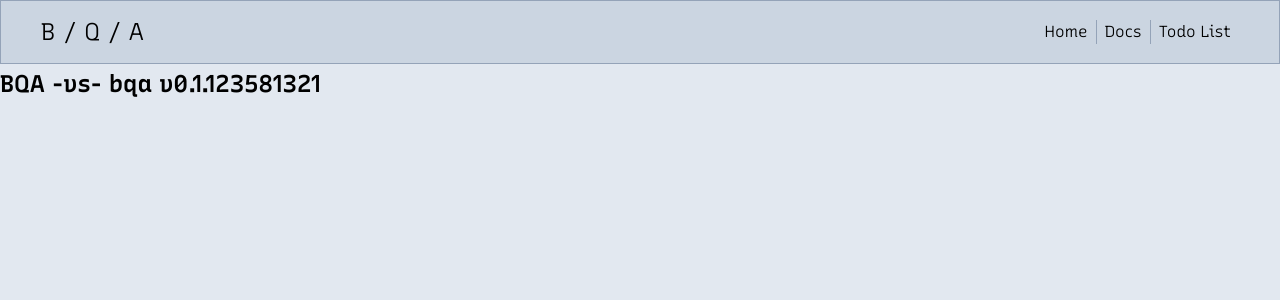
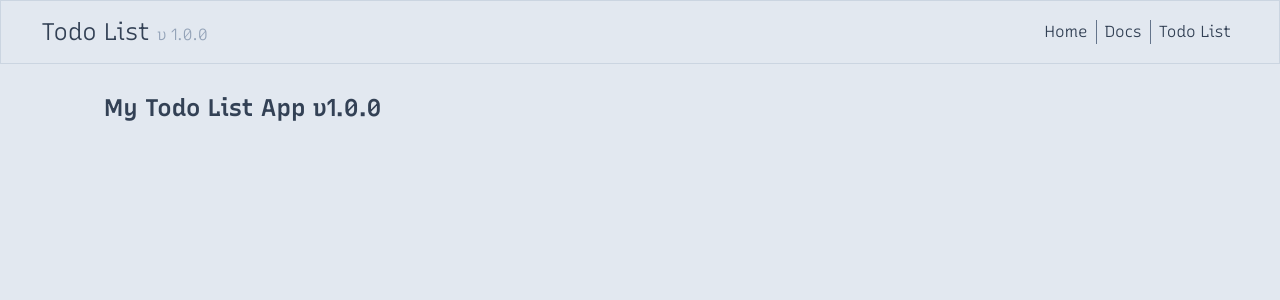
Before and after one commit to bqanderson/intro-nextjs, a Next.js app: page / in a window 1280 px wide. Shown: the top 300 px of the page. Built offline with nearby package versions, Linux system fonts and the light colour scheme.

Commit message:
update files and styles

```diff
--- a/app/(dashboard)/layout.tsx
+++ b/app/(dashboard)/layout.tsx
@@ -1,9 +1,11 @@
+import { Fragment } from 'react'
+
 const DashboardLayout = ({ children }: { children: React.ReactNode }) => {
   return (
-    <div>
-      <h1 className='text-lg font-semibold'>Todo List</h1>
+    <Fragment>
+      <h1 className='text-lg font-semibold text-slate-700'>Todo List</h1>
       { children }
-    </div>
+    </Fragment>
   )
 }
 
--- a/app/(dashboard)/todos/page.tsx
+++ b/app/(dashboard)/todos/page.tsx
@@ -1,3 +1,4 @@
+import TodoList from '@/components/TodoList'
 import db from '@/utils/db'
 
 const getTodoList = async () => {
@@ -15,9 +16,7 @@ const SettingsPage = async () => {
   const todoList = await getTodoList()
 
   return (
-    <div>
-      <h1 className="text-base font-semibold">Todo List Page</h1>
-    </div>
+    <TodoList todoList={ todoList } />
   )
 }
 
--- a/app/docs/[[...slug]]/page.tsx
+++ b/app/docs/[[...slug]]/page.tsx
@@ -1,8 +1,8 @@
 const DocsSlugPage = ({ params }: any) => {
   return (
-    <div>
-      <h1 className='text-lg font-semibold'>{ params.slug } Documentation</h1>
-    </div>
+    <h1 className='text-lg font-semibold text-slate-700 capitalize'>
+      { params.slug } Documentation
+    </h1>
   )
 }
 
--- a/app/layout.tsx
+++ b/app/layout.tsx
@@ -29,21 +29,23 @@ export default function RootLayout({
   return (
     <html lang="en">
       <body className={`${recursive.variable} bg-slate-200`}>
-        <header className='flex justify-between items-center h-xl py-xs px-lg bg-slate-300 border border-slate-400'>
-          <h1 className='text-lg'>B / Q / A</h1>
+        <header className='flex justify-between items-center h-xl py-xs px-lg bg-slate-200 border border-slate-300'>
+          <h1 className='text-lg text-slate-700'>
+            Todo List <span className='text-base text-slate-400'>v 1.0.0</span>
+          </h1>
           <nav>
-            <ul className='flex items-center divide-x divide-slate-400'>
+            <ul className='flex items-center divide-x divide-slate-500'>
               { links.map( link => (
-                <li className='px-xs transition-all hover:link-hover' key={ link.href }>
+                <li className='text-slate-700 px-xs transition-all hover:link-hover' key={ link.href }>
                   <Link href={ link.href }>{ link.label }</Link>
                 </li>
               )) }
             </ul>
           </nav>
         </header>
-        <div>
+        <section className='px-2xl py-md'>
           { children }
-        </div>
+        </section>
       </body>
     </html>
   )
--- a/app/page.tsx
+++ b/app/page.tsx
@@ -1,7 +1,7 @@
 export default function Home() {
   return (
     <div>
-      <h1 className='text-lg font-semibold'>BQA -vs- bqa v0.1.123581321</h1>
+      <h1 className='text-lg font-semibold text-slate-700'>My Todo List App v1.0.0</h1>
     </div>
   )
 }
--- a/components/Todo.tsx
+++ b/components/Todo.tsx
@@ -1,6 +1,6 @@
 import { TodoItem } from '@/utils/todos.model'
 
-const Todo = ( todo: TodoItem ) => {
+const Todo = ({ todo }: { todo: TodoItem }) => {
   return (
     <div>{ todo.content }</div>
   )
--- a/components/TodoList.tsx
+++ b/components/TodoList.tsx
@@ -1,7 +1,12 @@
-const TodoList = () => {
-  return (
-    <div>TodoList</div>
-  )
-}
+import { TodoItem } from '@/utils/todos.model'
+import Todo from './Todo'
+
+const TodoList = ({ todoList }: { todoList: TodoItem[] }) => (
+    <div>
+      { todoList.map(todo => (
+        <Todo key={ todo.id } todo={ todo } />
+      ))}
+    </div>
+)
 
 export default TodoList
```
